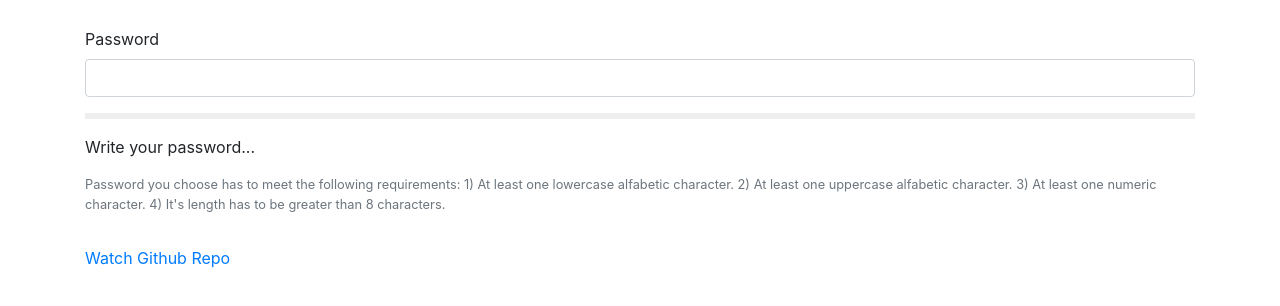
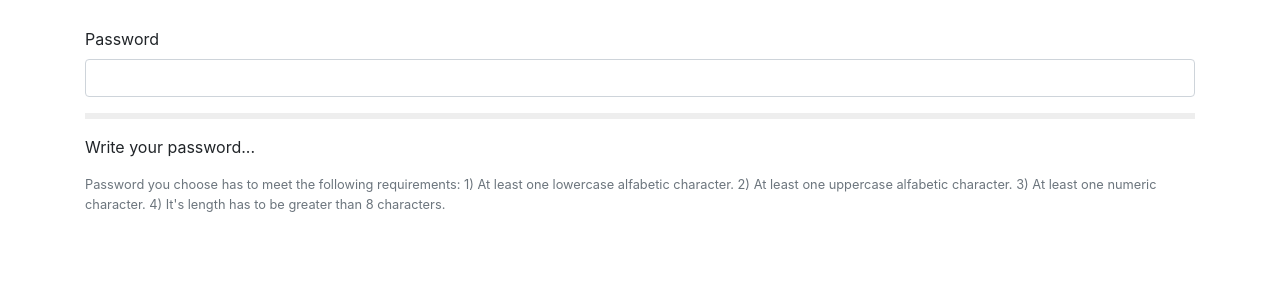
Before and after one commit to aikayamaguchi/passwordchecker, a plain HTML site: page docs/index.html in a window 1280 px wide. Shown: the part 108-414 px from the top of the page. Drawn offline with nearby package versions, Linux system fonts and the light colour scheme.

Commit message:
Update index.html

```diff
--- a/docs/index.html
+++ b/docs/index.html
@@ -40,12 +40,6 @@
 
           </div>
         </div>
-        <div class="row mt-3">
-          <div class="col">
-            <a class="github-button" href="https://github.com/pascualmj/pswmeter" data-icon="octicon-eye" data-size="large" aria-label="Watch pascualmj/pswmeter on GitHub"> Watch Github Repo</a>
-          </div>
-        </div>
-      </div>
     </section>
 
     <script async defer src="https://buttons.github.io/buttons.js"></script>
```
